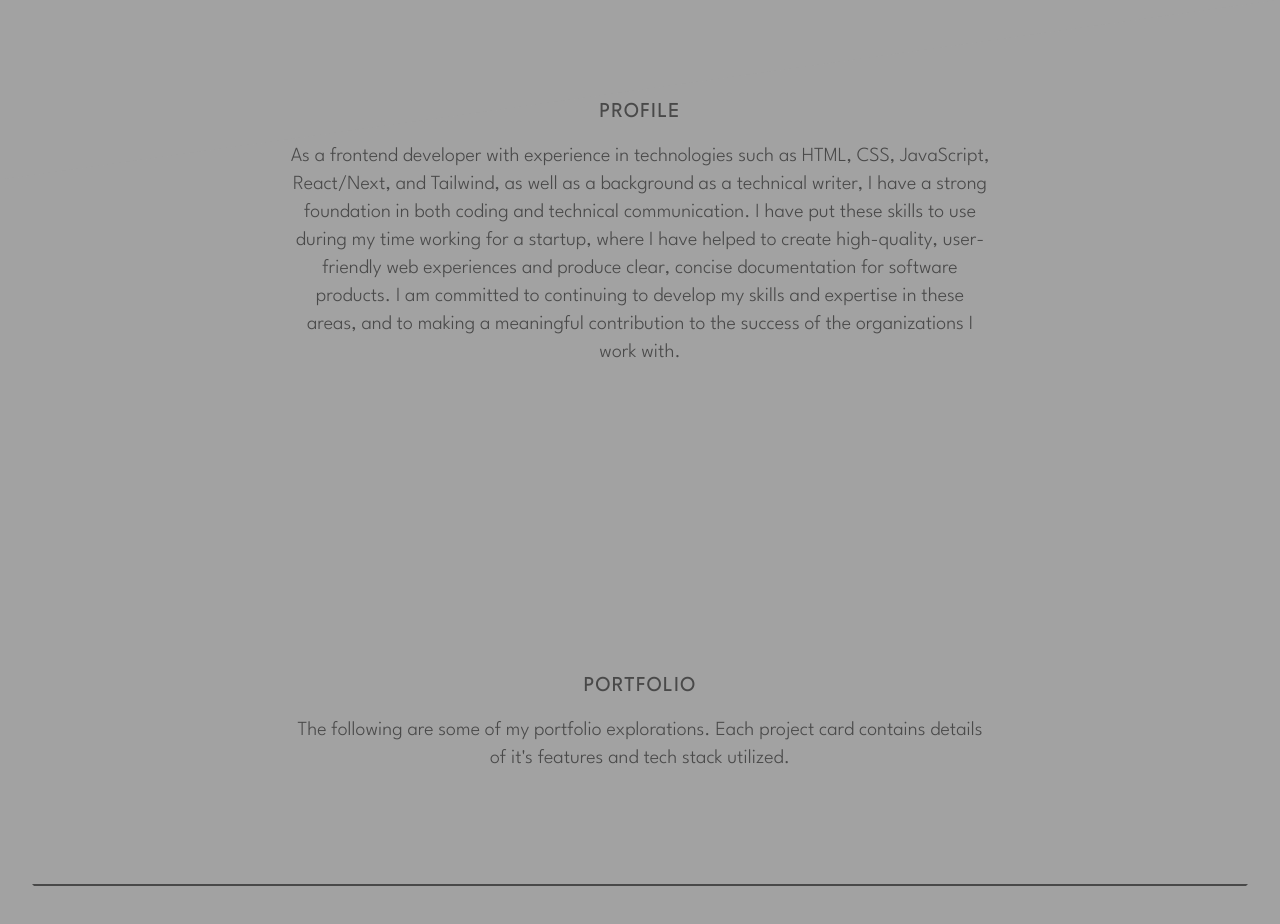
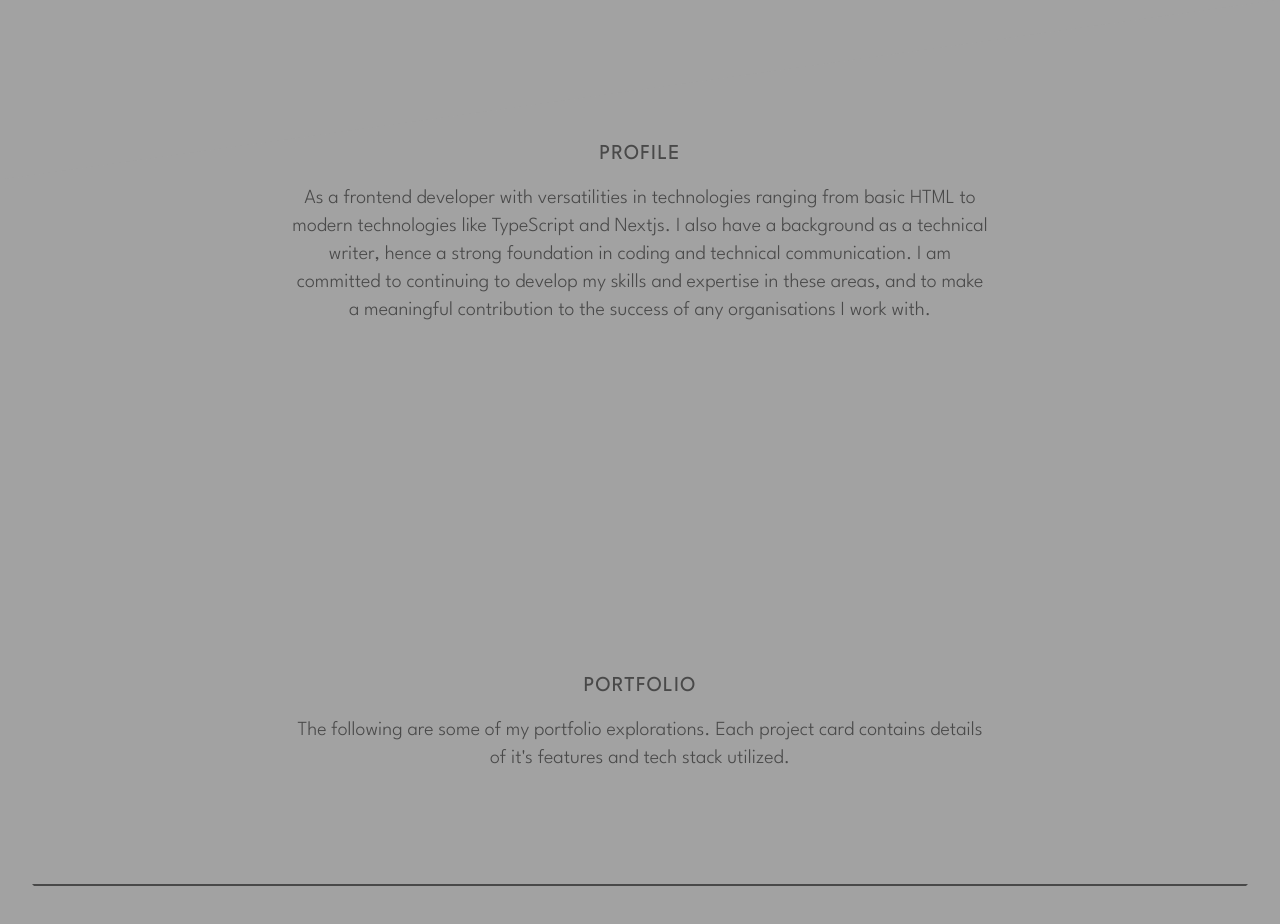
Before and after one commit to SiR-PENt/folio-me, a Next.js app: page / in a window 1280 px wide. Shown: the part 960-1884 px from the top of the page. Built offline with nearby package versions, Linux system fonts and the light colour scheme.

Commit message:
revise about section

```diff
--- a/components/About.jsx
+++ b/components/About.jsx
@@ -36,12 +36,11 @@ export default function Profile() {
          whileInView={{ opacity:1, x:0 }}
          transition={{ type:'spring', ease: 'easeOut', delay:.5, duration: .7, stiffness: 100, }}
         className='py-4 text-base md:text-xl text-secondary text-center lg:w-[700px]'>
-         As a frontend developer with experience in technologies such as HTML, CSS, JavaScript, React/Next, and Tailwind,
-         as well as a background as a technical writer, I have a strong foundation in both coding and technical communication.
-         I have put these skills to use during my time working for a startup, where I have helped to create high-quality,
-        user-friendly web experiences and produce clear, concise documentation for software products.
-        I am committed to continuing to develop my skills
-        and expertise in these areas, and to making a meaningful contribution to the success of the organizations I work with.
+        As a frontend developer with versatilities in technologies ranging from basic HTML to modern technologies
+        like TypeScript and Nextjs.
+        I also have a background as a technical writer, hence a strong foundation in coding and technical communication.
+        I am committed to continuing to develop my skills and expertise in these areas, and to make a meaningful
+        contribution to the success of any organisations I work with.
         </motion.p>
         </div>
         </motion.div>
--- a/components/Contact.jsx
+++ b/components/Contact.jsx
@@ -62,7 +62,7 @@ export default function Contact() {
                 <motion.div
                   initial={{ y: 50, opacity: 0 }}
                   animate={{ y: 0, opacity: 1 }}
-                   exit={{ y: 50, opacity: 0 }}
+                  exit={{ y: 50, opacity: 0 }}
                 transition={{ type:'spring', ease: 'easeOut', duration: .5, stiffness:'70'}}
                 className={`absolute left-1/3 mt-2 flex justify-center`}>
                 <p className='font-bold text-center border-2 border-secondary pt-1 rounded-2xl w-fit px-4 '>
```
